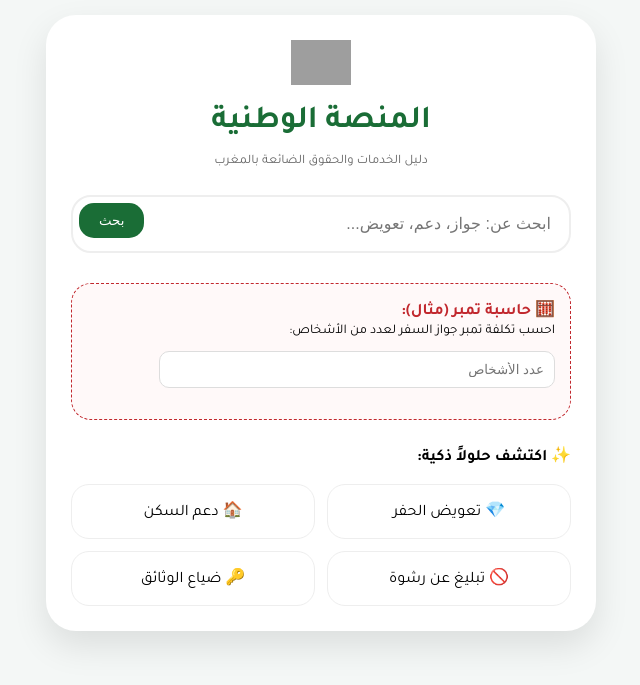
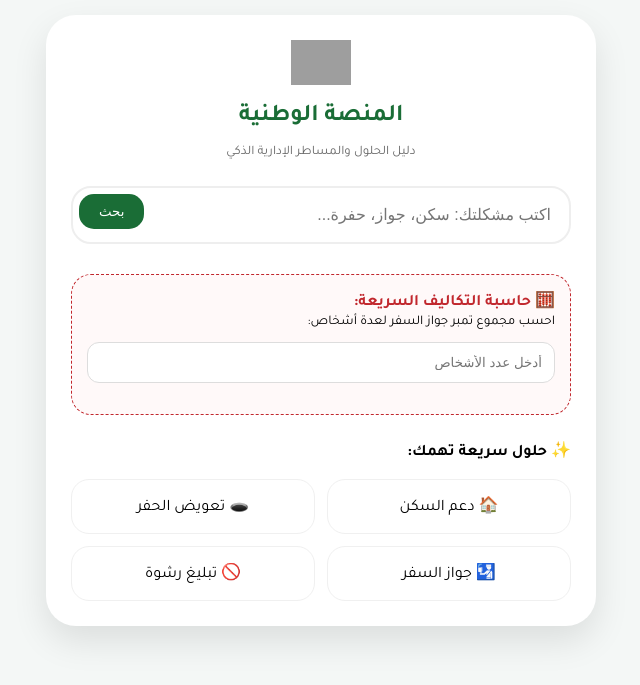
Before and after one commit to younessamsong09-hue/taourirt-app, a Flask app: page / in a window 1280 px wide. Shown: the top 685 px of the page, without its empty margins (319-959 px from the left). Run offline with Flask 3, Linux system fonts and the light colour scheme; some libraries are stand-ins or nearby versions; grey boxes are pictures that could not be loaded.

Commit message:
Update index.html

```diff
--- a/templates/index.html
+++ b/templates/index.html
@@ -3,7 +3,7 @@
 <head>
     <meta charset="UTF-8">
     <meta name="viewport" content="width=device-width, initial-scale=1.0">
-    <title>المنصة الوطنية - دليل الحلول الذكي</title>
+    <title>المنصة الوطنية للحلول الإدارية</title>
     <link href="https://fonts.googleapis.com/css2?family=Tajawal:wght@400;700&display=swap" rel="stylesheet">
     <script src="https://cdnjs.cloudflare.com/ajax/libs/html2pdf.js/0.10.1/html2pdf.bundle.min.js"></script>
     <style>
@@ -13,12 +13,14 @@
 
         .header { text-align: center; margin-bottom: 25px; }
         .header img { width: 60px; margin-bottom: 10px; }
+        .header h1 { color: var(--main); margin: 0; font-size: 24px; }
 
+        /* البحث */
         .search-box { position: relative; margin-bottom: 20px; }
         .search-box input { width: 100%; padding: 18px; border: 2px solid #eee; border-radius: 20px; font-size: 16px; outline: none; box-sizing: border-box; }
         .search-btn { position: absolute; left: 8px; top: 8px; background: var(--main); color: white; border: none; padding: 10px 20px; border-radius: 15px; cursor: pointer; }
 
-        /* منطقة النتائج */
+        /* منطقة النتائج المحدثة */
         #result-card { display: none; background: #fff; border: 2px solid #eef2f0; border-radius: 25px; padding: 20px; margin-top: 20px; animation: slideUp 0.4s ease; }
         .res-title { color: var(--main); font-size: 20px; font-weight: bold; border-bottom: 2px solid #f0f0f0; padding-bottom: 10px; margin-bottom: 15px; display: block; }
         .data-item { margin-bottom: 12px; font-size: 15px; line-height: 1.6; }
@@ -26,17 +28,18 @@
 
         /* أزرار الأكشن */
         .action-btns { display: grid; grid-template-columns: 1fr 1fr; gap: 10px; margin-top: 20px; }
-        .btn { padding: 12px; border-radius: 12px; border: none; cursor: pointer; font-weight: bold; display: flex; align-items: center; justify-content: center; gap: 8px; font-size: 14px; text-decoration: none; }
+        .btn { padding: 12px; border-radius: 12px; border: none; cursor: pointer; font-weight: bold; display: flex; align-items: center; justify-content: center; gap: 8px; font-size: 14px; text-decoration: none; text-align: center; }
         .btn-pdf { background: #f0f0f0; color: #333; }
         .btn-wa { background: #25D366; color: white; }
 
-        /* قسم الحاسبة السريعة */
+        /* الحاسبة الذكية */
         .tools-section { margin-top: 30px; background: #fff9f9; border-radius: 20px; padding: 15px; border: 1px dashed var(--accent); }
-        .calc-box input { width: 80%; padding: 10px; border-radius: 10px; border: 1px solid #ddd; margin-top: 10px; }
+        .calc-box input { width: 100%; padding: 12px; border-radius: 12px; border: 1px solid #ddd; margin-top: 10px; box-sizing: border-box; }
 
+        /* البطاقات السريعة */
         .cards-grid { display: grid; grid-template-columns: 1fr 1fr; gap: 12px; margin-top: 15px; }
-        .card { background: white; border: 1px solid #eee; padding: 15px; border-radius: 18px; text-align: center; cursor: pointer; transition: 0.3s; }
-        .card:hover { border-color: var(--main); transform: translateY(-3px); }
+        .card { background: white; border: 1.5px solid #f0f0f0; padding: 15px; border-radius: 18px; text-align: center; cursor: pointer; transition: 0.3s; }
+        .card:hover { border-color: var(--main); transform: translateY(-3px); box-shadow: 0 5px 15px rgba(0,0,0,0.05); }
 
         @keyframes slideUp { from { opacity: 0; transform: translateY(20px); } to { opacity: 1; transform: translateY(0); } }
     </style>
@@ -45,75 +48,79 @@
 
 <div class="app-container">
     <div class="header">
-        <img src="https://upload.wikimedia.org/wikipedia/commons/2/2c/Flag_of_Morocco.svg" alt="المغرب">
-        <h1 style="color: var(--main); margin: 0;">المنصة الوطنية</h1>
-        <p style="color: #666; font-size: 13px;">دليل الخدمات والحقوق الضائعة بالمغرب</p>
+        <img src="https://upload.wikimedia.org/wikipedia/commons/2/2c/Flag_of_Morocco.svg" alt="Morocco">
+        <h1>المنصة الوطنية</h1>
+        <p style="color: #666; font-size: 13px;">دليل الحلول والمساطر الإدارية الذكي</p>
     </div>
 
     <div class="search-box">
-        <input type="text" id="query" placeholder="ابحث عن: جواز، دعم، تعويض..." onkeypress="if(event.key==='Enter') doSearch()">
+        <input type="text" id="query" placeholder="اكتب مشكلتك: سكن، جواز، حفرة..." onkeypress="if(event.key==='Enter') doSearch()">
         <button class="search-btn" onclick="doSearch()">بحث</button>
     </div>
 
     <div id="result-card">
         <div id="pdf-content">
-            <span class="res-title" id="out-title"></span>
-            <div class="data-item"><span class="label">📄 الوثائق: </span><span id="out-docs"></span></div>
-            <div class="data-item"><span class="label">💰 التكلفة: </span><span id="out-cost"></span></div>
-            <div class="data-item"><span class="label">⏳ الوقت المتوقع: </span><span id="out-time"></span></div>
-            <div class="data-item"><span class="label">📍 المكان: </span><span id="out-loc"></span></div>
+            <span class="res-title" id="res-title"></span>
+            <div id="res-body"></div>
         </div>
 
         <div class="action-btns">
-            <button class="btn btn-pdf" onclick="downloadPDF()">📥 تحميل PDF</button>
-            <a id="wa-link" href="#" target="_blank" class="btn btn-wa">📲 واتساب</a>
+            <button class="btn btn-pdf" onclick="downloadPDF()">📥 حفظ كـ PDF</button>
+            <a id="wa-share" href="#" target="_blank" class="btn btn-wa">📲 مشاركة واتساب</a>
         </div>
     </div>
 
     <div class="tools-section">
-        <p style="font-weight: bold; margin: 0; color: var(--accent);">🧮 حاسبة تمبر (مثال):</p>
+        <p style="font-weight: bold; margin: 0; color: var(--accent);">🧮 حاسبة التكاليف السريعة:</p>
         <div class="calc-box">
-            <small>احسب تكلفة تمبر جواز السفر لعدد من الأشخاص:</small><br>
-            <input type="number" id="people-count" placeholder="عدد الأشخاص" oninput="calcStamp()">
+            <small>احسب مجموع تمبر جواز السفر لعدة أشخاص:</small>
+            <input type="number" id="stamp-count" placeholder="أدخل عدد الأشخاص" oninput="runCalc()">
             <p id="calc-result" style="font-weight: bold; color: var(--main); margin-top: 10px;"></p>
         </div>
     </div>
 
-    <p style="font-weight: bold; margin-top: 25px;">✨ اكتشف حلولاً ذكية:</p>
+    <p style="font-weight: bold; margin-top: 25px;">✨ حلول سريعة تهمك:</p>
     <div class="cards-grid">
-        <div class="card" onclick="quickFill('تعويض حفر')">💎 تعويض الحفر</div>
         <div class="card" onclick="quickFill('دعم السكن')">🏠 دعم السكن</div>
-        <div class="card" onclick="quickFill('الرشوة')">🚫 تبليغ عن رشوة</div>
-        <div class="card" onclick="quickFill('الضياع')">🔑 ضياع الوثائق</div>
+        <div class="card" onclick="quickFill('حفرة الطريق')">🕳️ تعويض الحفر</div>
+        <div class="card" onclick="quickFill('جواز السفر')">🛂 جواز السفر</div>
+        <div class="card" onclick="quickFill('الرشوة')">🚫 تبليغ رشوة</div>
     </div>
 </div>
 
 <script>
-    // 1. وظيفة البحث
+    // 1. وظيفة البحث المتطورة
     async function doSearch() {
         const q = document.getElementById('query').value;
         const card = document.getElementById('result-card');
         if(!q) return;
 
         card.style.display = 'block';
-        card.innerHTML = '<p style="text-align:center">جاري استخراج البيانات القانونية... ⏳</p>';
+        card.innerHTML = '<p style="text-align:center">جاري استخراج الحلول القانونية... ⏳</p>';
 
-        const res = await fetch('/ask', {
+        try {
+            const response = await fetch('/ask', {
                 method: 'POST',
                 headers: {'Content-Type': 'application/json'},
                 body: JSON.stringify({prompt: q})
             });
-        const data = await res.json();
+            const data = await response.json();
 
             if(data.found) {
-            renderResult(data);
+                showResult(data);
             } else {
-            card.innerHTML = '<p style="color:red; text-align:center">لم نجد معلومة مطابقة. حاول كتابة كلمات أبسط.</p>';
+                card.innerHTML = '<p style="color:red; text-align:center">عذراً، لم نجد معلومة دقيقة. جرب كلمات أبسط.</p>';
+            }
+        } catch (e) {
+            card.innerHTML = '<p style="color:red; text-align:center">خطأ في الاتصال بالسيرفر.</p>';
         }
     }
 
-    function renderResult(data) {
+    // 2. عرض النتيجة وتجهيز الروابط
+    function showResult(data) {
         const card = document.getElementById('result-card');
+        const waMsg = encodeURIComponent(`✅ معلومة من "المنصة الوطنية":\n🔹 ${data.title}\n📄 الوثائق: ${data.docs}\n💰 التكلفة: ${data.cost}\n🔗 المصدر: ${window.location.href}`);
+
         card.innerHTML = `
             <div id="pdf-content">
                 <span class="res-title">${data.title}</span>
@@ -123,31 +130,31 @@
                 <div class="data-item"><span class="label">📍 المكان: </span>${data.location}</div>
             </div>
             <div class="action-btns">
-                <button class="btn btn-pdf" onclick="downloadPDF()">📥 تحميل PDF</button>
-                <a href="https://wa.me/?text=${encodeURIComponent('✅ معلومة من المنصة الوطنية: ' + data.title + ' - الوثائق: ' + data.docs)}"
-                   target="_blank" class="btn btn-wa">📲 واتساب</a>
+                <button class="btn btn-pdf" onclick="downloadPDF()">📥 حفظ كـ PDF</button>
+                <a href="https://wa.me/?text=${waMsg}" target="_blank" class="btn btn-wa">📲 مشاركة واتساب</a>
             </div>
+            <a href="${data.link}" target="_blank" style="display:block; text-align:center; margin-top:15px; color:var(--main); font-size:13px;">زيارة الموقع الرسمي للمسطرة</a>
         `;
     }
 
-    // 2. وظيفة تحميل PDF (احترافية)
+    // 3. ميزة تحميل PDF
     function downloadPDF() {
         const element = document.getElementById('pdf-content');
         const opt = {
-            margin: 1,
-            filename: 'al-manssa-info.pdf',
+            margin: 10,
+            filename: 'Manssa_Solution.pdf',
             image: { type: 'jpeg', quality: 0.98 },
             html2canvas: { scale: 2 },
-            jsPDF: { unit: 'in', format: 'letter', orientation: 'portrait' }
+            jsPDF: { unit: 'mm', format: 'a4', orientation: 'portrait' }
         };
         html2pdf().set(opt).from(element).save();
     }
 
-    // 3. الحاسبة (قيمة مضافة)
-    function calcStamp() {
-        const count = document.getElementById('people-count').value;
-        const total = count * 500;
-        document.getElementById('calc-result').innerText = count > 0 ? `المجموع: ${total} درهم` : "";
+    // 4. الحاسبة التفاعلية
+    function runCalc() {
+        const val = document.getElementById('stamp-count').value;
+        const result = val * 500;
+        document.getElementById('calc-result').innerText = val > 0 ? `المجموع الإجمالي: ${result} درهم` : "";
     }
 
     function quickFill(txt) {
```
Lines whose indentation alone changed are shown as unchanged.
